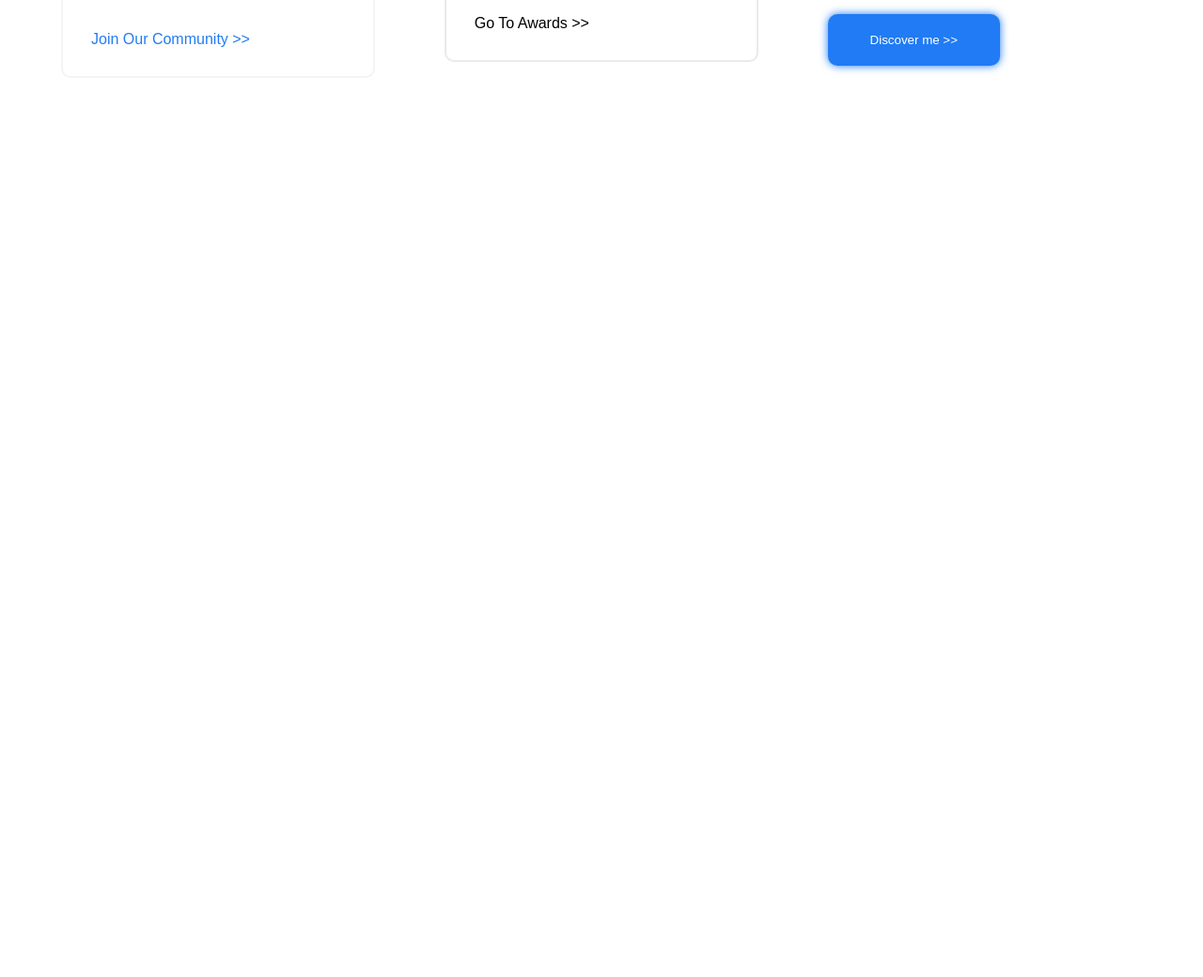
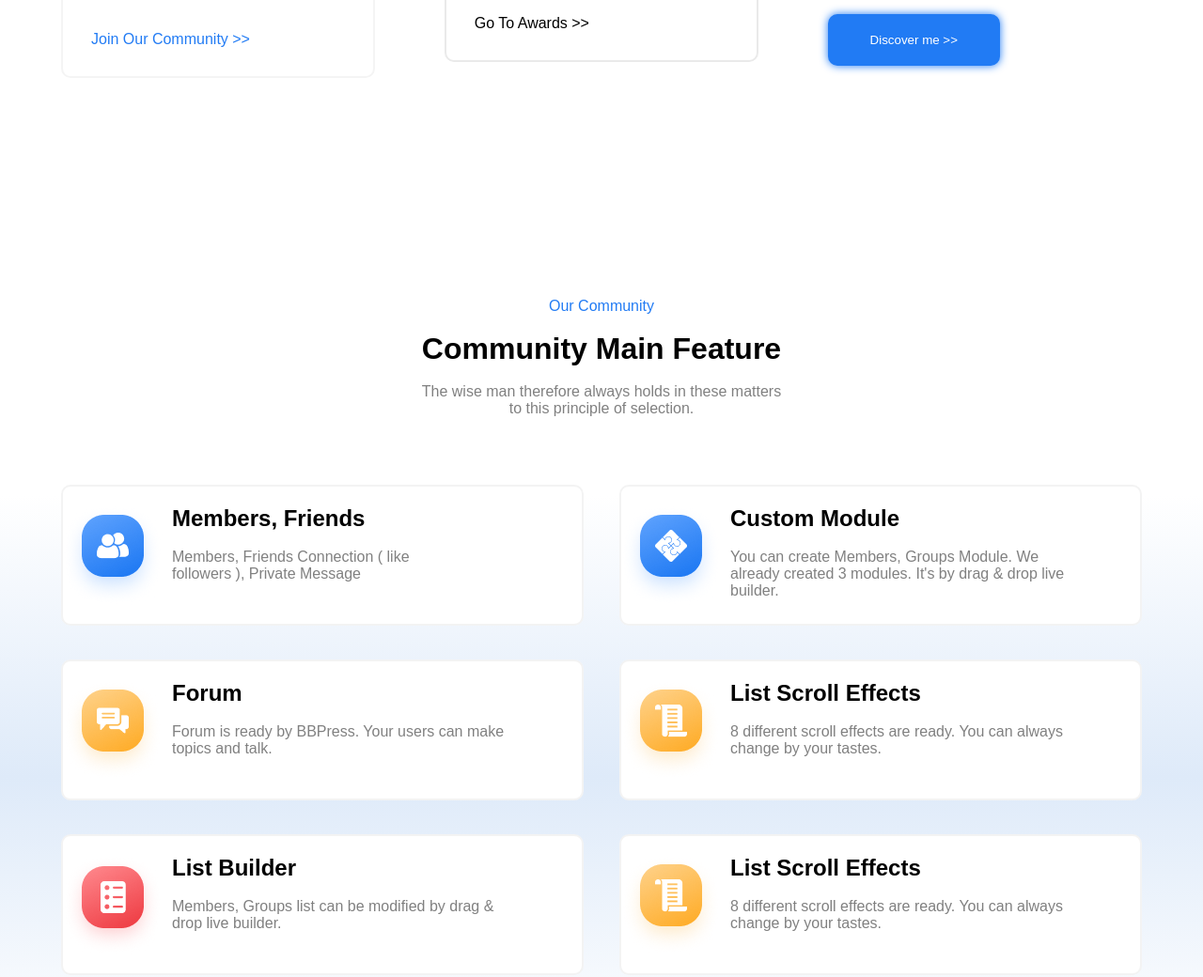
Before and after one commit to arion1986/day_1.4, a plain HTML site: page index.html in a window 1280 px wide. Shown: the part 1690-2730 px from the top of the page at 94% size. Before the commit the page ends 1773 px from the top, so only its background shows below. Drawn offline with Linux system fonts and the light colour scheme.

Commit message:
forth commit

```diff
--- a/index.html
+++ b/index.html
@@ -49,6 +49,7 @@
                 background-color: white;
                 color: #217bf4;
                 border: 2px solid #217bf4;
+                box-shadow: 0px 0px 10px white;
               "
               class="butt"
             >
@@ -159,12 +160,111 @@
         </h1>
         <br />
         <p style="color: gray">
-          The scope the Social Media becomes crucial Is <br> helps the business to
-          directly  engage with their <br> needs and wants.
+          The scope the Social Media becomes crucial Is <br />
+          helps the business to directly engage with their <br />
+          needs and wants.
         </p>
         <br /><br />
         <button class="butt2">Discover me >></button>
       </div>
     </section>
+    <br /><br /><br /><br /><br /><br /><br /><br />
+<div class="dc5">
+    <br><br><br><br><br>
+    <div class="dc2">
+      <p style="color: #217bf4;">Our Community</p>
+      <br />
+      <h1>Community Main Feature</h1>
+      <br />
+      <p style="color: grey;">
+        The wise man therefore always holds in these matters <br> to this principle
+        of selection.
+      </p>
+    </div><br><br><br><br>
+
+
+
+    <section class="dc4">
+        <div>
+        <div class="dc3">
+            <img src="./Icon.png" alt="">
+            <div>
+                <h2>Members, Friends</h2><br>
+                <p style="color: grey;">Members, Friends Connection ( like <br> followers ), Private Message</p>
+            </div>
+        </div>
+<br><br>
+        <div class="dc3">
+            <img src="./Icon (1).png" alt="">
+            <div>
+                <h2>Forum</h2><br>
+                <p style="color: grey;">Forum is ready by BBPress. Your users can make topics and talk.</p>
+            </div>
+        </div>
+<br><br>
+        <div class="dc3">
+            <img src="./Icon (2).png" alt="">
+            <div>
+                <h2>List Builder</h2><br>
+                <p style="color: grey;">Members, Groups list can be modified by drag & drop live builder.</p>
+            </div>
+        </div>
+    </div>
+
+
+    <div>
+        <div class="dc3">
+            <img src="./Icon (4).png" alt="">
+            <div>
+                <h2>Custom Module</h2><br>
+                <p style="color: grey;">You can create Members, Groups Module. We already created 3 modules. It's by drag & drop live builder.</p>
+            </div>
+        </div>
+<br><br>
+        <div class="dc3">
+            <img src="./Icon (5).png" alt="">
+            <div>
+                <h2>List Scroll Effects</h2><br>
+                <p style="color: grey;">8 different scroll effects are ready.
+You can always change by your tastes.</p>
+            </div>
+        </div>
+<br><br>
+        <div class="dc3">
+            <img src="./Icon (6).png" alt="">
+            <div>
+                <h2>List Scroll Effects</h2><br>
+                <p style="color: grey;">8 different scroll effects are ready.
+You can always change by your tastes.</p>
+            </div>
+        </div>
+    </div>
+    </section>
+    <br><br><br><br><br>
+</div>
+
+
+<br><br><br><br>
+
+<section>
+     <div class="dc2">
+      <p style="color: #217bf4;">Valuable Team</p>
+      <br />
+      <h1>Community Main Feature</h1>
+      <br />
+      <p style="color: grey;">
+        The wise man therefore always holds in these matters <br> to this principle
+        of selection.
+      </p>
+<br><br>
+      <div style="display: flex; align-items: center; max-width: 1150px;margin: auto; text-align: center; justify-content: center; gap: 60px;">
+        <p>Newst</p>
+        <p>Popular</p>
+        <p style="padding: 15px 40px;" class="butt">Active</p>
+      </div>
+    </div><br><br><br><br>
+</section>
+
+
   </body>
 </html>
--- a/style.css
+++ b/style.css
@@ -57,6 +57,8 @@
     background-color: #217BF4;
     color: white;
     border: none;
+        box-shadow: 0px 0px 10px #217BF4;
+
 }
 .dv6{
     display: flex;
@@ -124,3 +126,26 @@
     justify-content: space-between;
     margin: auto;
 }
+.dc2{
+    text-align: center;
+}
+.dc3{
+    display: flex;
+    gap: 10px;
+    border: 2px solid rgb(243, 243, 243);
+    padding: 20px 80px 20px 0px;
+    width: 472px;
+    border-radius: 10px;
+    align-items: start;
+    background-color: white;
+}
+.dc4{
+    display: flex;
+    max-width: 1150px;
+    margin: auto;
+    justify-content: space-between;
+
+}
+.dc5{
+    background: linear-gradient(white, white, #deeaf9,white);
+}
```
Also changed, not shown: Card 01.png (added), Card 02.png (added), Card 03.png (added), Card 04.png (added), Icon (1).png (added), Icon (2).png (added), Icon (3).png (added), Icon (4).png (added), Icon (5).png (added), Icon (6).png (added), Icon.png (added).
